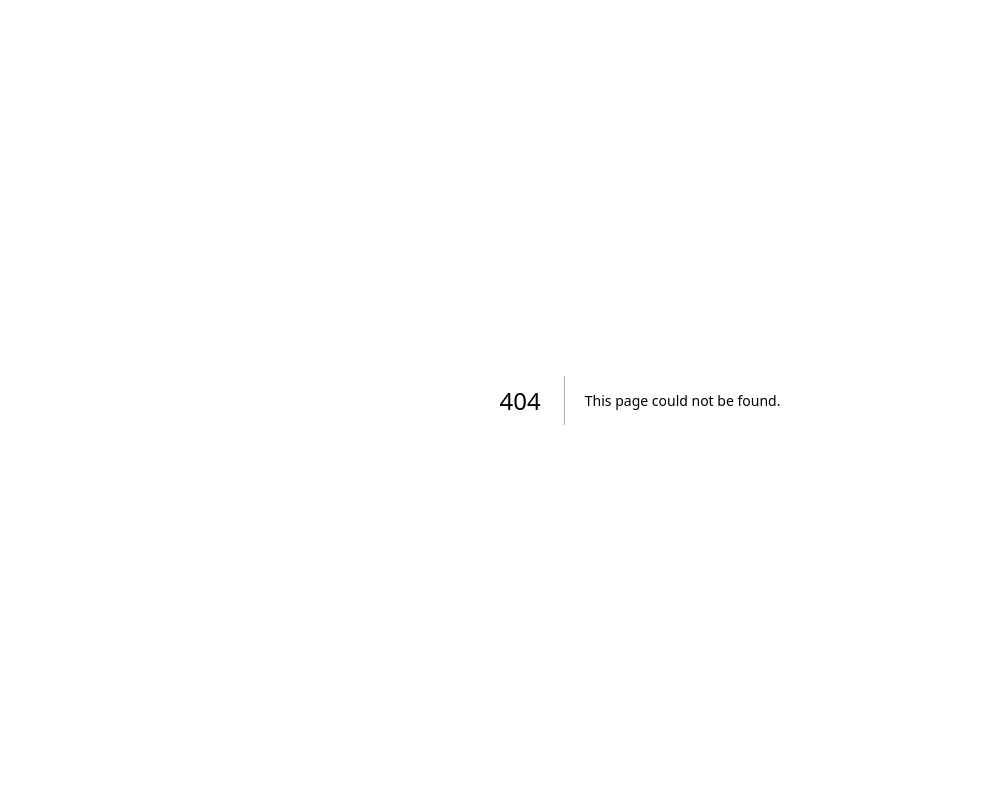
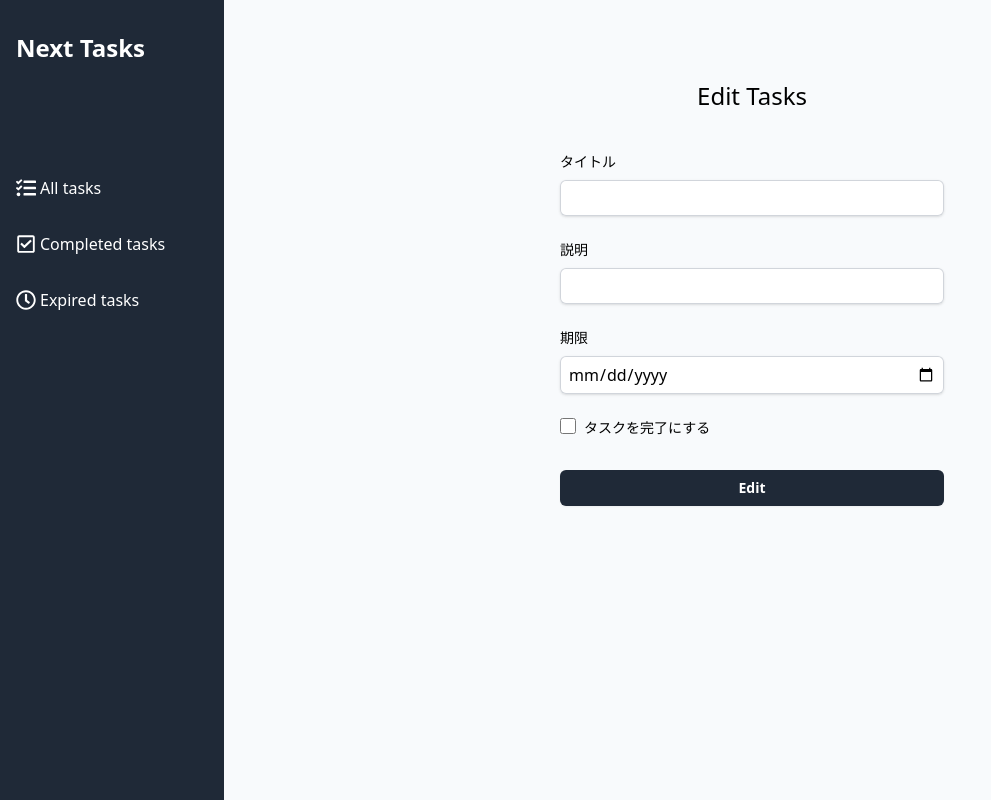
Before and after one commit to genki-miyachi/next-vercel-sample, a Next.js app: page /edit/1 in a window 1280 px wide. Before the commit this address had no page. Shown: the whole page, without its empty margins (0-991 px from the left). Built offline with nearby package versions, Linux system fonts and the light colour scheme.

Commit message:
Add: create and edit forms

```diff
--- /dev/null
+++ b/src/app/(main)/edit/[id]/page.tsx
@@ -0,0 +1,18 @@
+import EditTaskForm from '@/components/EditTaskForm/EditTaskForm'
+
+interface Params {
+  params: { id: string }
+}
+
+const EditTaskPage = ({ params }: Params) => {
+  // const id = params.id;
+
+  return (
+    <div className='flex flex-col justify-center py-20'>
+      <h2 className='text-center text-2xl'>Edit Tasks</h2>
+      <EditTaskForm />
+    </div>
+  )
+}
+
+export default EditTaskPage
--- /dev/null
+++ b/src/app/(main)/new/page.tsx
@@ -0,0 +1,12 @@
+import NewTaskForm from '@/components/NewTaskForm/NewTaskForm'
+
+const NewTaskPage = () => {
+  return (
+    <div className='flex flex-col justify-center py-20'>
+      <h2 className='text-center text-2xl'>Create New Tasks</h2>
+      <NewTaskForm />
+    </div>
+  )
+}
+
+export default NewTaskPage
--- /dev/null
+++ b/src/components/EditTaskForm/EditTaskForm.tsx
@@ -0,0 +1,63 @@
+const EditTaskForm = () => {
+  return (
+    <div className='mt-10 mx-auto w-full max-w-sm'>
+      <form action=''>
+        <div>
+          <label htmlFor='title' className='block text-sm font-midium'>
+            タイトル
+          </label>
+          <input
+            type='text'
+            id='title'
+            name='title'
+            required
+            className='block mt-2 py-1.5 px-2 w-full rounded-md vorder-0 shadow
+          hsm ring-1 ring-inset ring-gray-300'
+          />
+        </div>
+        <div className='mt-6'>
+          <label htmlFor='discription' className='block text-sm font-midium'>
+            説明
+          </label>
+          <input
+            type='text'
+            id='discription'
+            name='discription'
+            required
+            className='block mt-2 py-1.5 px-2 w-full rounded-md vorder-0 shadow
+          hsm ring-1 ring-inset ring-gray-300'
+          />
+        </div>
+        <div className='mt-6'>
+          <label htmlFor='dueDate' className='block text-sm font-midium'>
+            期限
+          </label>
+          <input
+            type='date'
+            id='dueDate'
+            name='dueDate'
+            min='2020-01-01'
+            max='2999-12-31'
+            required
+            className='block mt-2 py-1.5 px-2 w-full rounded-md vorder-0 shadow
+          hsm ring-1 ring-inset ring-gray-300'
+          />
+        </div>
+        <div className='mt-6 flex iterms-center'>
+          <input type='checkbox' id='isCompleted' name='isCompleted' className='mr-2 w-4 h-4' />
+          <label htmlFor='isCompleted' className='text-sm'>
+            タスクを完了にする
+          </label>
+        </div>
+        <button
+          type='submit'
+          className='mt-8 py-2 w-full rounded-md text-white bg-gray-800 hover:bd-gray-700 text-sm font-semibold shadow-sm '
+        >
+          Edit
+        </button>
+      </form>
+    </div>
+  )
+}
+
+export default EditTaskForm
--- /dev/null
+++ b/src/components/NewTaskForm/NewTaskForm.tsx
@@ -0,0 +1,57 @@
+const NewTaskForm = () => {
+  return (
+    <div className='mt-10 mx-auto w-full max-w-sm'>
+      <form action=''>
+        <div>
+          <label htmlFor='title' className='block text-sm font-midium'>
+            タイトル
+          </label>
+          <input
+            type='text'
+            id='title'
+            name='title'
+            required
+            className='block mt-2 py-1.5 px-2 w-full rounded-md vorder-0 shadow
+          hsm ring-1 ring-inset ring-gray-300'
+          />
+        </div>
+        <div className='mt-6'>
+          <label htmlFor='discription' className='block text-sm font-midium'>
+            説明
+          </label>
+          <input
+            type='text'
+            id='discription'
+            name='discription'
+            required
+            className='block mt-2 py-1.5 px-2 w-full rounded-md vorder-0 shadow
+          hsm ring-1 ring-inset ring-gray-300'
+          />
+        </div>
+        <div className='mt-6'>
+          <label htmlFor='dueDate' className='block text-sm font-midium'>
+            期限
+          </label>
+          <input
+            type='date'
+            id='dueDate'
+            name='dueDate'
+            min='2020-01-01'
+            max='2999-12-31'
+            required
+            className='block mt-2 py-1.5 px-2 w-full rounded-md vorder-0 shadow
+          hsm ring-1 ring-inset ring-gray-300'
+          />
+        </div>
+        <button
+          type='submit'
+          className='mt-8 py-2 w-full rounded-md text-white bg-gray-800 hover:bd-gray-700 text-sm font-semibold shadow-sm '
+        >
+          Create
+        </button>
+      </form>
+    </div>
+  )
+}
+
+export default NewTaskForm
```
Also changed, not shown: 1 other file (tests, documents, lock files or other folders).
